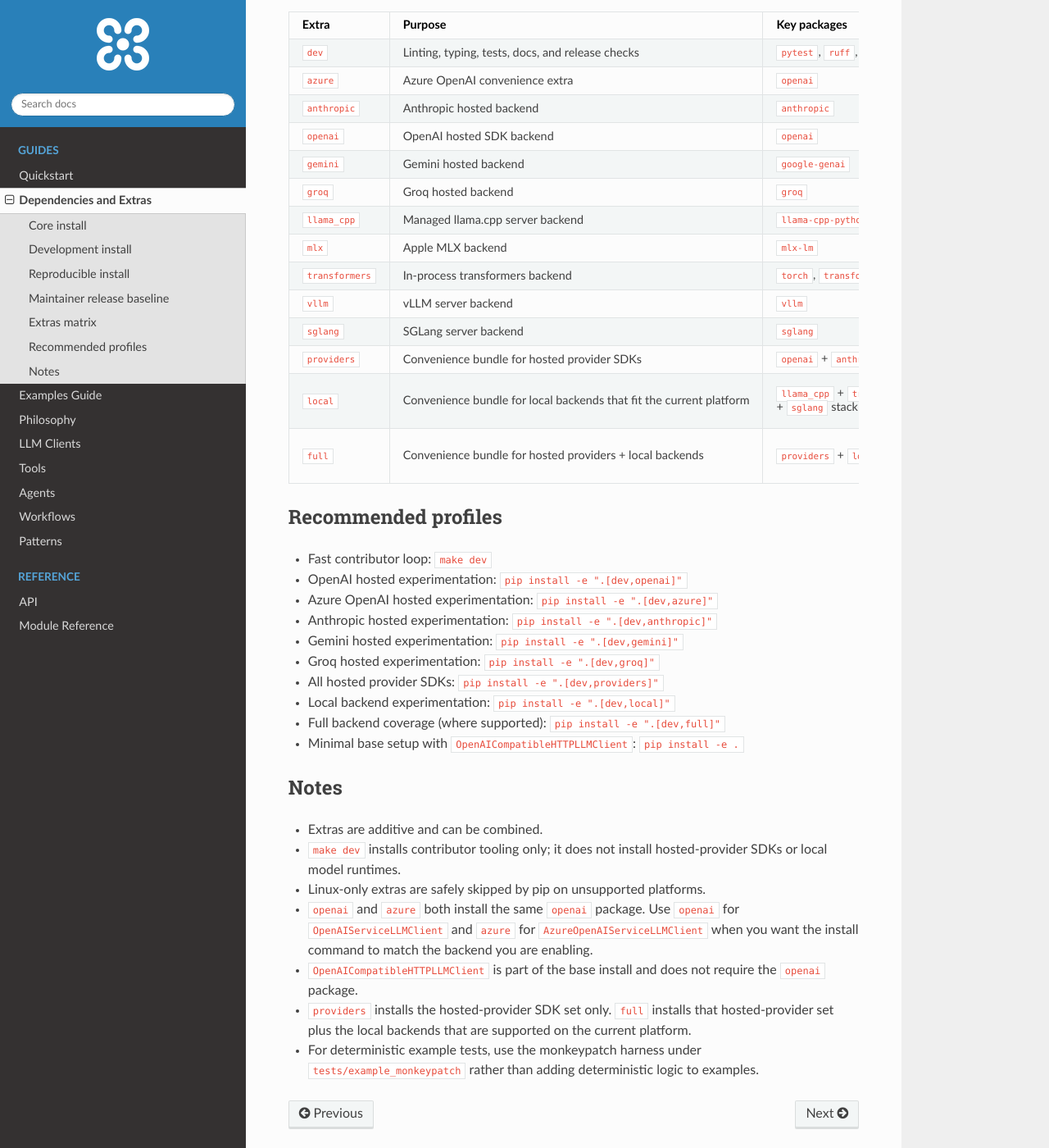
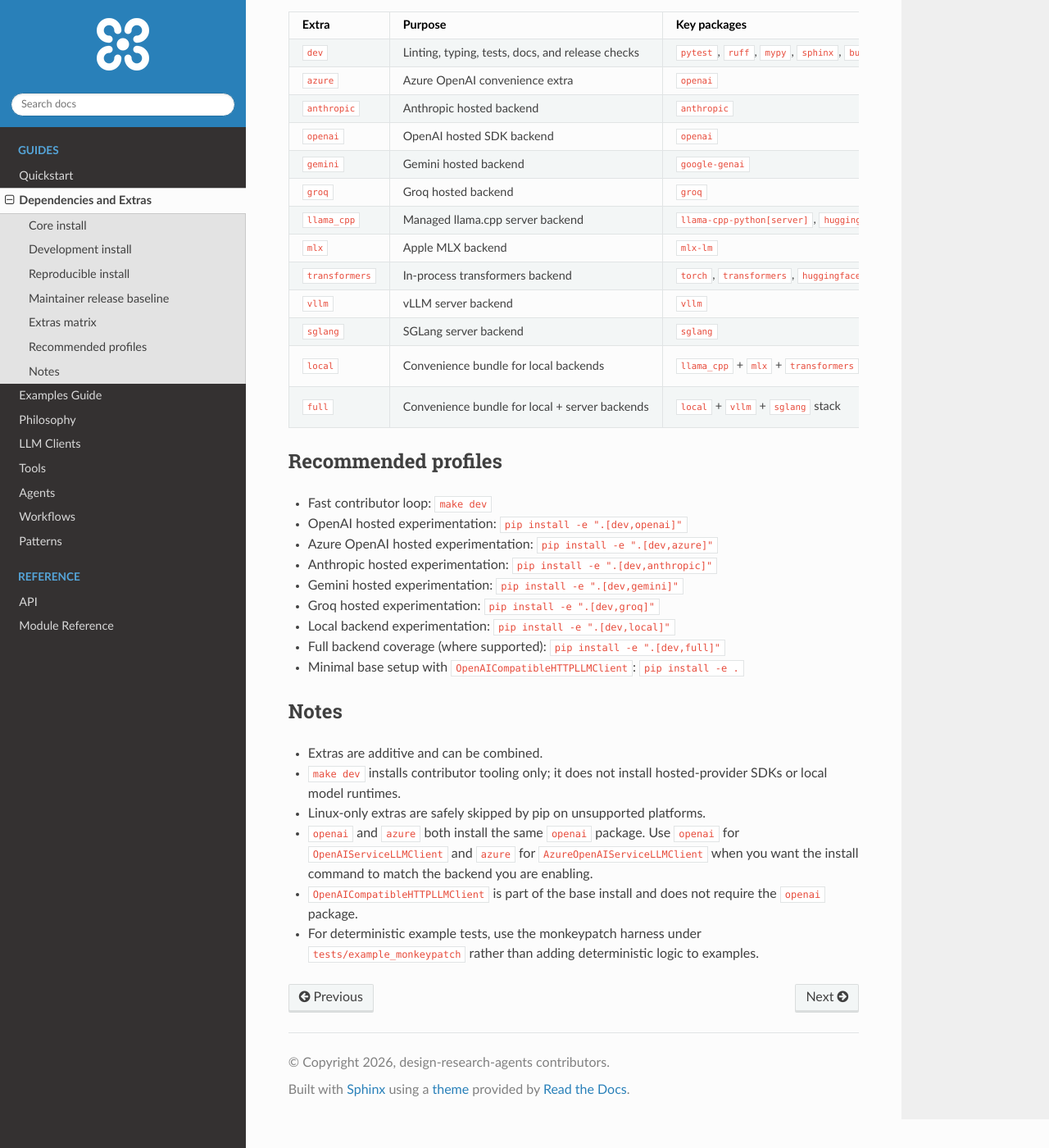
Before and after one commit to cmudrc/design-research-agents, a Sphinx documentation site: the page built from docs/dependencies_and_extras.rst, in a window 1280 px wide and 1400 px high, scrolled down 994 px. Shown: the whole window at 82% size. Built offline with Sphinx 7.4.7 and the Read the Docs theme 3.1.0, drawn with Linux system fonts in a browser that asks for light colours.

Commit message:
Document toml changes and cleanup

```diff
--- a/docs/dependencies_and_extras.rst
+++ b/docs/dependencies_and_extras.rst
@@ -95,18 +95,14 @@
      - SGLang server backend
      - ``sglang``
      - Linux only, Python < 3.14
-   * - ``providers``
-     - Convenience bundle for hosted provider SDKs
-     - ``openai`` + ``anthropic`` + ``gemini`` + ``groq`` stack
-     - None
    * - ``local``
-     - Convenience bundle for local backends that fit the current platform
-     - ``llama_cpp`` + ``transformers`` + ``mlx`` + ``vllm`` + ``sglang`` stack
-     - ``mlx`` portion only on macOS + Apple Silicon; ``vllm``/``sglang`` portions only on Linux, Python < 3.14
+     - Convenience bundle for local backends
+     - ``llama_cpp`` + ``mlx`` + ``transformers`` stack
+     - ``mlx`` portion only on macOS + Apple Silicon
    * - ``full``
-     - Convenience bundle for hosted providers + local backends
-     - ``providers`` + ``local`` stack
-     - ``mlx`` portion only on macOS + Apple Silicon; ``vllm``/``sglang`` portions only on Linux, Python < 3.14
+     - Convenience bundle for local + server backends
+     - ``local`` + ``vllm`` + ``sglang`` stack
+     - ``vllm``/``sglang`` portions only on Linux, Python < 3.14
 
 Recommended profiles
 --------------------
@@ -117,7 +113,6 @@
 - Anthropic hosted experimentation: ``pip install -e ".[dev,anthropic]"``
 - Gemini hosted experimentation: ``pip install -e ".[dev,gemini]"``
 - Groq hosted experimentation: ``pip install -e ".[dev,groq]"``
-- All hosted provider SDKs: ``pip install -e ".[dev,providers]"``
 - Local backend experimentation: ``pip install -e ".[dev,local]"``
 - Full backend coverage (where supported): ``pip install -e ".[dev,full]"``
 - Minimal base setup with ``OpenAICompatibleHTTPLLMClient``: ``pip install -e .``
@@ -134,8 +129,5 @@
   the backend you are enabling.
 - ``OpenAICompatibleHTTPLLMClient`` is part of the base install and does not
   require the ``openai`` package.
-- ``providers`` installs the hosted-provider SDK set only. ``full`` installs
-  that hosted-provider set plus the local backends that are supported on the
-  current platform.
 - For deterministic example tests, use the monkeypatch harness under
   ``tests/example_monkeypatch`` rather than adding deterministic logic to examples.
--- a/docs/llm_clients/openai_service.rst
+++ b/docs/llm_clients/openai_service.rst
@@ -29,7 +29,6 @@
 ----------------------------
 
 - Install extra: ``pip install -e ".[openai]"`` (or ``pip install "design-research-agents[openai]"``)
-- For the hosted-provider bundle, use ``pip install -e ".[providers]"``. For the full hosted + local bundle, use ``pip install -e ".[full]"``.
 - ``OPENAI_API_KEY`` (or pass ``api_key`` directly)
 - Network access to OpenAI API
 
--- a/docs/quickstart.rst
+++ b/docs/quickstart.rst
@@ -85,8 +85,8 @@
    pip install -e ".[dev,llama_cpp]"      # managed llama.cpp server client
    # or: pip install -e ".[dev,transformers]"  # in-process transformers backend
    # or: pip install -e ".[dev,mlx]"           # Apple MLX backend
-   # or: pip install -e ".[dev,local]"         # all local backends for this platform
-   # or: pip install -e ".[dev,full]"          # hosted providers + local backends
+   # or: pip install -e ".[dev,local]"         # core local backends
+   # or: pip install -e ".[dev,full]"          # local + Linux server backends
 
 2. Run one agent call with the managed llama.cpp server client:
 
```
Also changed, not shown: README.md (+2 -2 lines), 1 other file.
